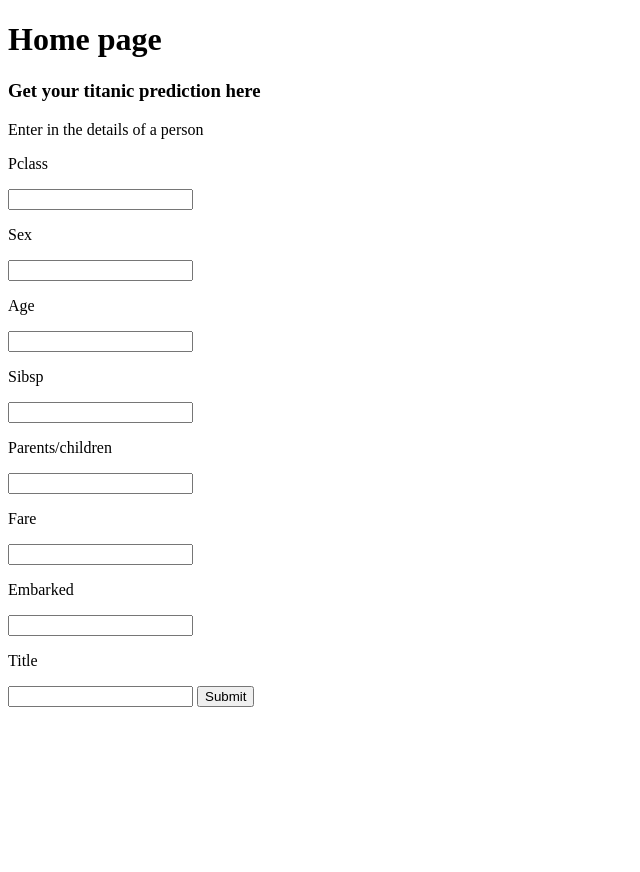
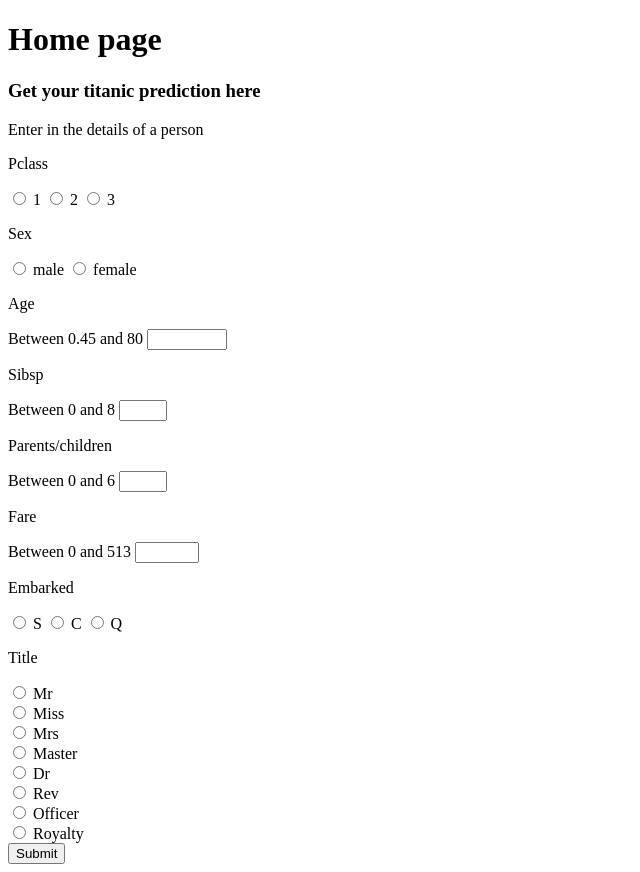
Before and after one commit to Delanoor/pytanic, a Django app: page / in a window 1280 px wide. Shown: the whole page, without its empty margins (0-640 px from the left). Before the commit the page ends 707 px from the top, so only its background shows below. Run offline with Django 3.2, Linux system fonts and the light colour scheme.

Commit message:
updating the forms

```diff
--- a/templates/index.html
+++ b/templates/index.html
@@ -12,21 +12,54 @@
         <form action="{% url 'result' %}">
             {% csrf_token %}
             <p>Pclass</p>
-            <input type="text" name="pclass">
+            <input type="radio" id="1" name="pclass" value="1">
+            <label for="1">1</label>
+            <input type="radio" id="2" name="pclass" value="2">
+            <label for="2">2</label>
+            <input type="radio" id="3" name="pclass" value="3">
+            <label for="3">3</label>
             <p>Sex</p>
-            <input type="text" name="sex">
+            <input type="radio" id="male" name="sex" value="0">
+            <label for="male">male</label>
+            <input type="radio" id="female" name="sex" value="1">
+            <label for="female">female</label>
             <p>Age</p>
-            <input type="text" name="age">
+            <label for="age">Between 0.45 and 80</label>
+            <input type="number" id='age' name="age" min="0.45" max="80">
             <p>Sibsp</p>
-            <input type="text" name="sibsp">
+            <label for="sibsp">Between 0 and 8</label>
+            <input type="number" id="sibsp" name="sibsp" min="0" max="8">
             <p>Parents/children</p>
-            <input type="text" name="parch">
+            <label for="parch">Between 0 and 6</label>
+            <input type="number" id ="parch" name="parch" min="0" max="6">
             <p>Fare</p>
-            <input type="text" name="fare">
+            <label for="fare">Between 0 and 513</label>
+            <input type="number" id="fare" name="fare" min="0" max="513">
             <p>Embarked</p>
-            <input type="text" name="embarked">
+            <input type="radio" id="S" name="embarked" value="0">
+            <label for="S">S</label>
+            <input type="radio" id="C" name="embarked" value="1">
+            <label for="C">C</label>
+            <input type="radio" id="Q" name="embarked" value="2">
+            <label for="Q">Q</label>
             <p>Title</p>
-            <input type="text" name="title">
+            <input type="radio" id="Mr" name="title" value="0">
+            <label for="Mr">Mr</label><br>
+            <input type="radio" id="Miss" name="title" value="1">
+            <label for="Miss">Miss</label><br>
+            <input type="radio" id="Mrs" name="title" value="2">
+            <label for="Mrs">Mrs</label><br>
+            <input type="radio" id="Master" name="title" value="3">
+            <label for="Master">Master</label><br>
+            <input type="radio" id="Dr" name="title" value="4">
+            <label for="Dr">Dr</label><br>
+            <input type="radio" id="Rev" name="title" value="5">
+            <label for="Rev">Rev</label><br>
+            <input type="radio" id="Officer" name="title" value="6">
+            <label for="Officer">Officer</label><br>
+            <input type="radio" id="Royalty" name="title" value="7">
+            <label for="Royalty">Royalty</label><br>
+
             <input type="submit">
 
         </form>
```
